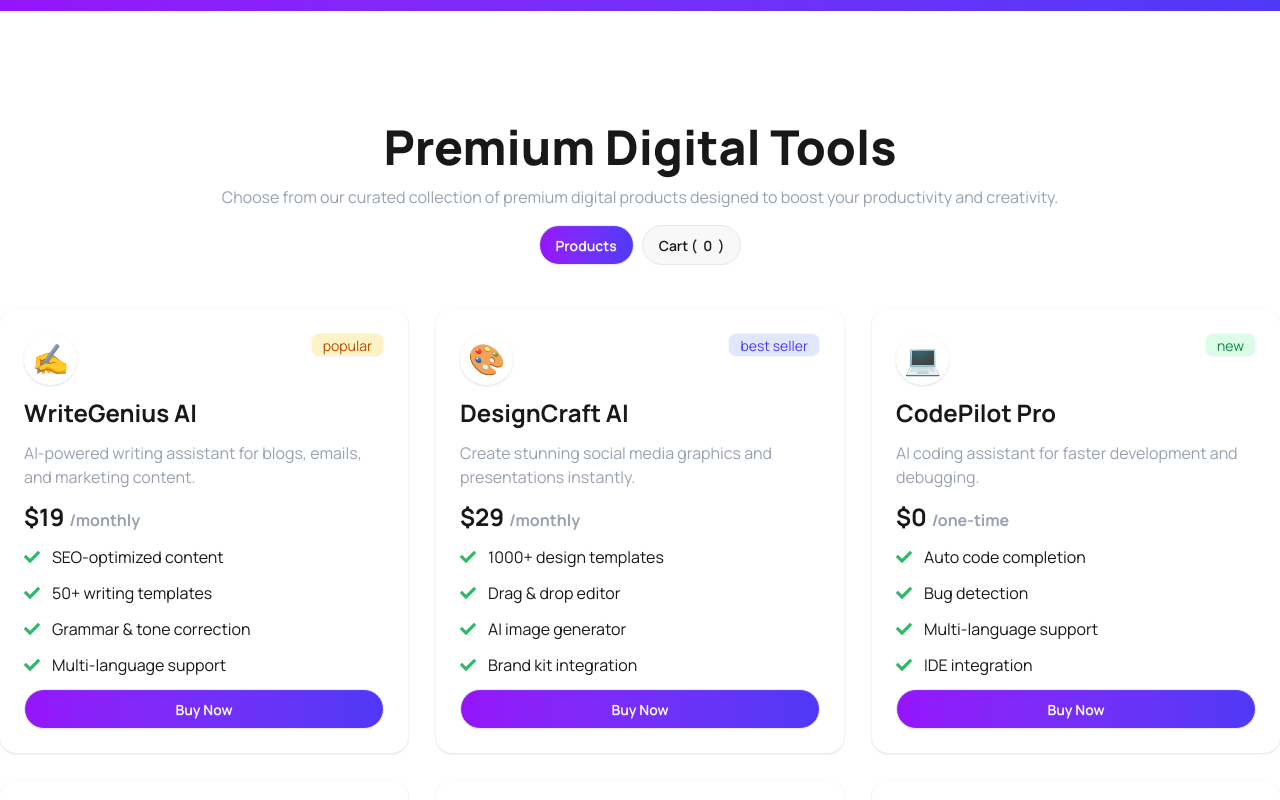
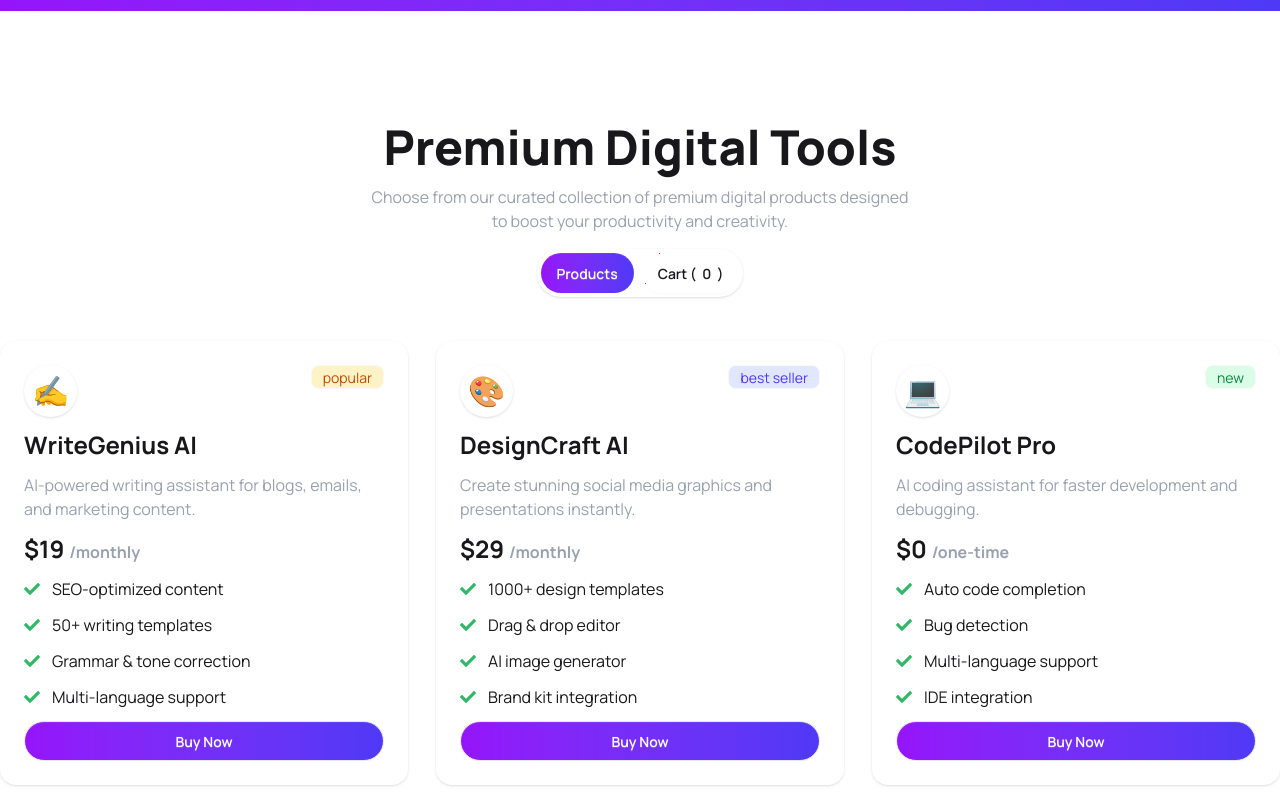
Before and after one commit to nasrullah-nobin/DigiTools-Platform, a React (Vite) app: page / in a window 1280 px wide. Shown: the part 980-1780 px from the top of the page. Built offline with nearby package versions, Linux system fonts and the light colour scheme.

Commit message:
add button toggle functionality and state change

```diff
--- a/src/App.jsx
+++ b/src/App.jsx
@@ -4,7 +4,7 @@ import Footer from "./Components/Footer/Footer";
 import GetStarts from "./Components/GetStarts/GetStarts";
 import NavBar from "./Components/Navbar/NavBar";
 import OurImpact from "./Components/OurImpact/OurImpact";
-import Premium from "./Components/Premium/Premium";
+import Products from "./Components/Products/Products";
 import PricingTools from "./Components/PricingTools/PricingTools";
 import Workflow from "./Components/Workflow/Workflow";
 
@@ -19,7 +19,7 @@ function App() {
       </header>
       <main>
         <OurImpact></OurImpact>
-        <Premium aiToolsPromise={aiToolsPromise}></Premium>
+        <Products aiToolsPromise={aiToolsPromise}></Products>
         <GetStarts></GetStarts>
         <PricingTools></PricingTools>
         <Workflow></Workflow>
--- /dev/null
+++ b/src/Components/Carts/Carts.jsx
@@ -0,0 +1,11 @@
+import React from 'react';
+
+const Carts = () => {
+    return (
+        <div>
+            heloo
+        </div>
+    );
+};
+
+export default Carts;
--- a/src/Components/Premium/Premium.jsx
+++ /dev/null
@@ -1,50 +0,0 @@
-import React, { use } from "react";
-import { FaCheck } from "react-icons/fa";
-
-const Premium = ({aiToolsPromise}) => {
-    const aiTools = use(aiToolsPromise);
-  return (
-    <section className="mt-28">
-      <div className="text-center space-y-3.5">
-        <h2 className="text-5xl font-extrabold">Premium Digital Tools</h2>
-        <p className="text-base font-normal text-gray-400">
-          Choose from our curated collection of premium digital products
-          designed to boost your productivity and creativity.
-        </p>
-      </div>
-
-      <div className="flex justify-center gap-2 mt-4">
-        <button className="btn rounded-full bg-linear-to-l from-[#4F39F6] to-[#9514FA] text-white w-fit ">
-          Products
-        </button>
-        <button className="btn rounded-full ">
-          Cart (<span>0</span>)
-        </button>
-      </div>
-
-<div className="w-7xl mx-auto grid grid-cols-3 gap-7 mt-11">
-    {aiTools.map(aiTool => <div className="shadow-sm rounded-2xl p-6 space-y-3" key={aiTool.id}>
-       <div className="flex justify-between">
-        <div className="shadow-sm rounded-full p-2">
-            <p className="text-3xl">{aiTool.icon}</p>
-        </div>
-
-        <div className={`badge ${aiTool.tag === 'popular' ? 'bg-[#FEF3C6] text-[#BB4D00]': aiTool.tag === 'best seller'? 'bg-[#E1E7FF] text-[#4F39F6]': aiTool.tag=== 'new'? 'bg-[#DBFCE7] text-[#0A883E]': null
-        }`}>{aiTool.tag}</div>
-
-       </div>
-       <h3 className="text-2xl font-bold">{aiTool.name}</h3>
-       <p className="text-base text-gray-400">{aiTool.description}</p>
-       <p className="text-2xl font-bold">${aiTool.price} <small className="text-base text-gray-400">/{aiTool.period}</small></p>
-       {aiTool.features.map(f=> <p className="flex items-center gap-3"><FaCheck className="text-[#30B868]"/> {f}</p>)}
-        <button className="btn rounded-full bg-linear-to-l from-[#4F39F6] to-[#9514FA] text-white w-full ">
-          Buy Now
-        </button>
-    </div>)}
-</div>
-
-    </section>
-  );
-};
-
-export default Premium;
--- /dev/null
+++ b/src/Components/Products/Products.jsx
@@ -0,0 +1,48 @@
+import React, { use, useState } from "react";
+
+import Carts from "../Carts/Carts";
+import ProductsCart from "./ProductsCart";
+
+const Products = ({ aiToolsPromise }) => {
+  const aiTools = use(aiToolsPromise);
+  const [active, setActive] = useState("product");
+
+
+
+  return (
+    <section className="mt-28">
+      <div className="text-center space-y-3.5">
+        <h2 className="text-5xl font-extrabold">Premium Digital Tools</h2>
+        <p className="text-base font-normal text-gray-400">
+          Choose from our curated collection of premium digital products
+          designed <br /> to boost your productivity and creativity.
+        </p>
+      </div>
+
+      <div className="flex justify-center gap-2 mt-4 shadow rounded-full w-fit mx-auto p-1">
+        <button
+          onClick={() => setActive("product")}
+          className={`btn rounded-full border-none ${active === "product" ? "bg-linear-to-l from-[#4F39F6] to-[#9514FA] text-white" : "bg-transparent"} w-fit `}
+        >
+          Products
+        </button>
+        <button
+          onClick={() => setActive("cart")}
+          className={`btn rounded-full border-none ${active === "cart" ? "bg-linear-to-l from-[#4F39F6] to-[#9514FA] text-white" : "bg-transparent"}`}
+        >
+          Cart (<span>0</span>)
+        </button>
+      </div>
+
+      {active === "product" && (
+        <div className="w-7xl mx-auto grid grid-cols-3 gap-7 mt-11">
+          {aiTools.map((product) => <ProductsCart key={product.id} product={product}></ProductsCart>)}
+        </div>
+      )}
+
+      {active === "cart" && <Carts></Carts>}
+    </section>
+  );
+};
+
+export default Products;
--- /dev/null
+++ b/src/Components/Products/ProductsCart.jsx
@@ -0,0 +1,51 @@
+import React, { useState } from "react";
+import { FaCheck } from "react-icons/fa";
+
+const ProductsCart = ({ product }) => {
+  const [selected, setSelected] = useState(false);
+  const handleAddToCart = () => {
+    setSelected(true);
+  };
+  return (
+    <div className="shadow-sm rounded-2xl p-6 space-y-3" key={product.id}>
+      <div className="flex justify-between">
+        <div className="shadow-sm rounded-full p-2">
+          <p className="text-3xl">{product.icon}</p>
+        </div>
+
+        <div
+          className={`badge ${
+            product.tag === "popular"
+              ? "bg-[#FEF3C6] text-[#BB4D00]"
+              : product.tag === "best seller"
+                ? "bg-[#E1E7FF] text-[#4F39F6]"
+                : product.tag === "new"
+                  ? "bg-[#DBFCE7] text-[#0A883E]"
+                  : null
+          }`}
+        >
+          {product.tag}
+        </div>
+      </div>
+      <h3 className="text-2xl font-bold">{product.name}</h3>
+      <p className="text-base text-gray-400">{product.description}</p>
+      <p className="text-2xl font-bold">
+        ${product.price}{" "}
+        <small className="text-base text-gray-400">/{product.period}</small>
+      </p>
+      {product.features.map((f,ind) => (
+        <p key={ind} className="flex items-center gap-3">
+          <FaCheck className="text-[#30B868]" /> {f}
+        </p>
+      ))}
+      <button
+        onClick={handleAddToCart}
+        className={`btn rounded-full  text-white w-full ${selected ? "bg-green-500" : "bg-linear-to-l from-[#4F39F6] to-[#9514FA]"}`}
+      >
+        {selected ? "Added To cart" : "Buy Now"}
+      </button>
+    </div>
+  );
+};
+
+export default ProductsCart;
```
